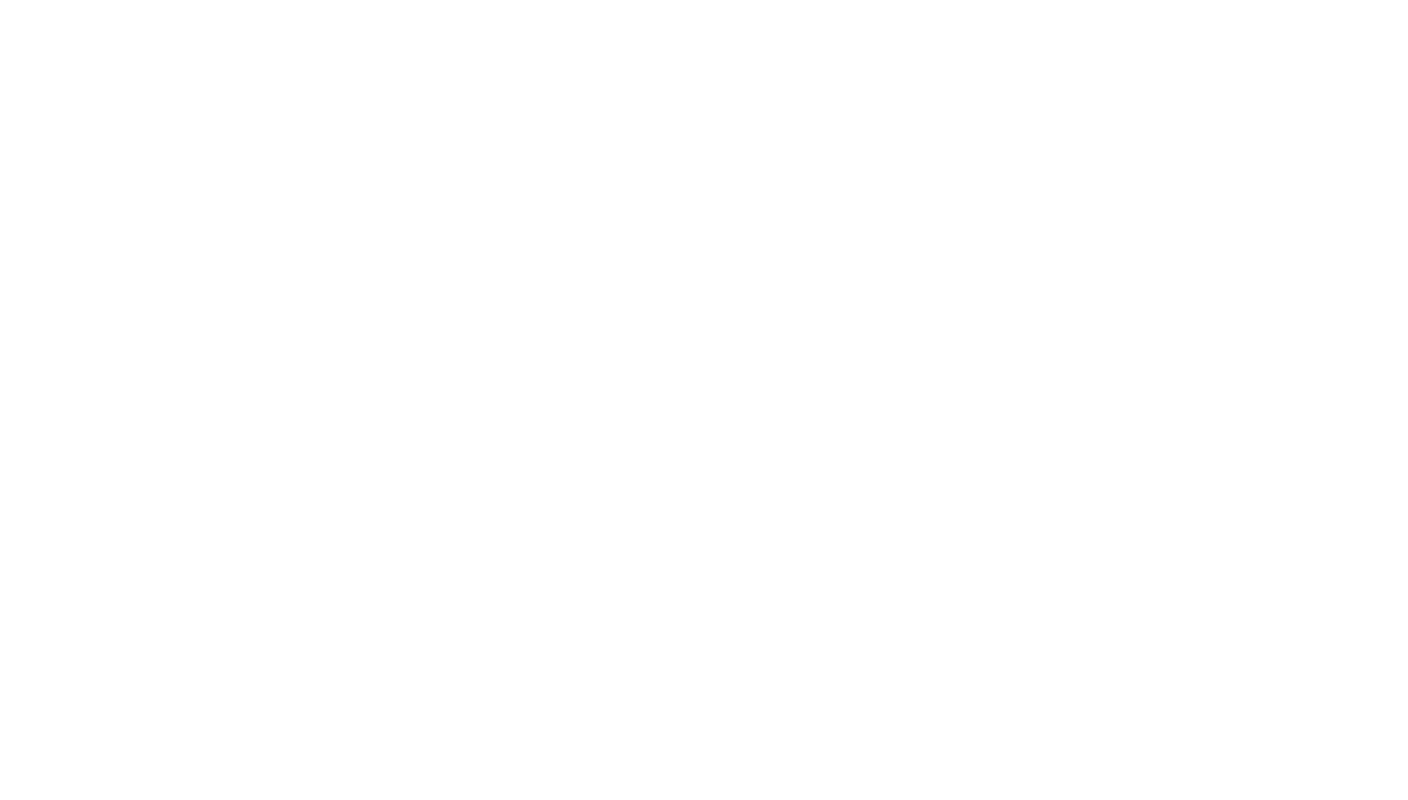
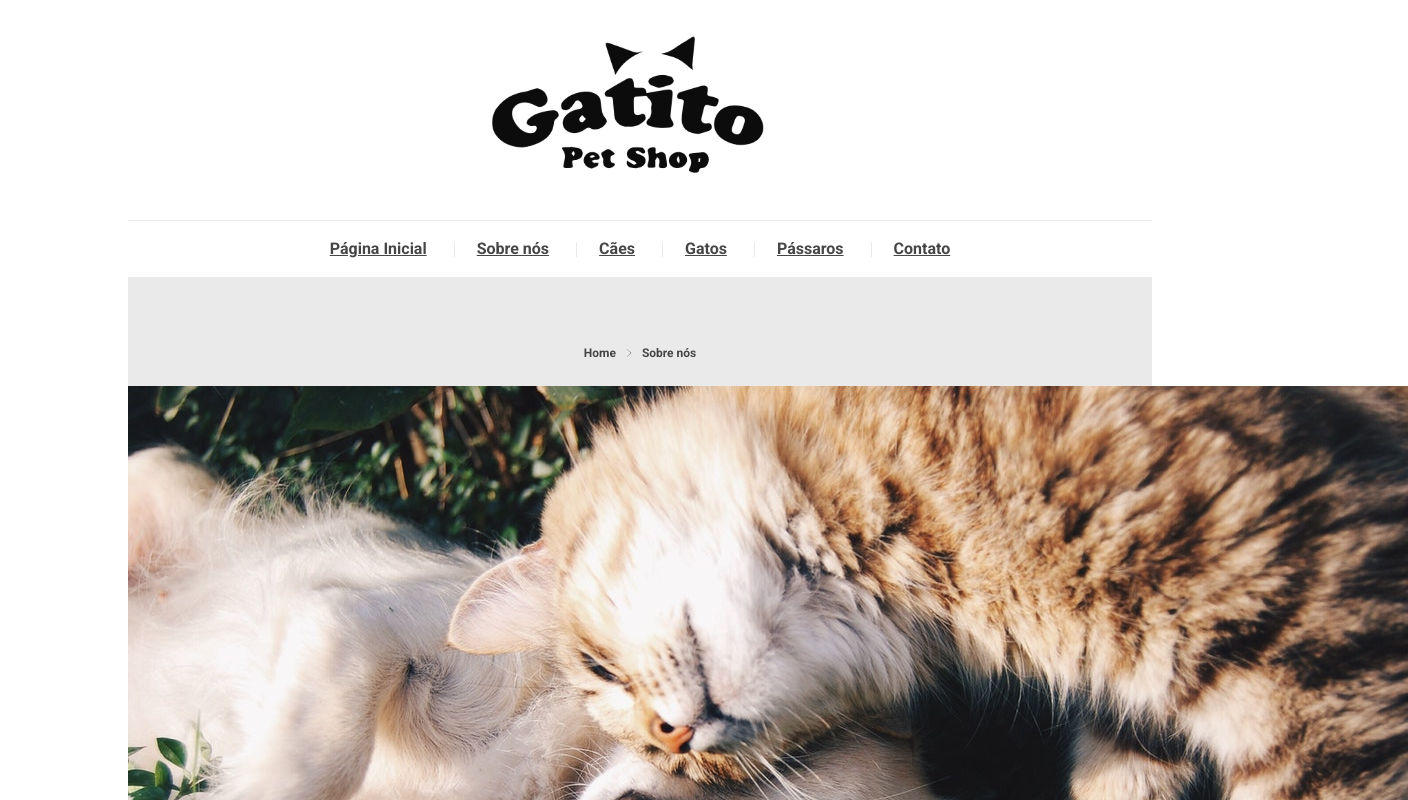
Before and after one commit to DanielFFerreira/projeto-sass-alura, a website: page about.html in a window 1280 px wide. Shown: the top 800 px of the page, 1408 px wide, since content can reach past the window. Drawn offline with Linux system fonts and the light colour scheme.

Commit message:
estilizando about

```diff
--- a/about.html
+++ b/about.html
@@ -4,9 +4,78 @@
   <meta charset="UTF-8">
   <meta http-equiv="X-UA-Compatible" content="IE=edge">
   <meta name="viewport" content="width=device-width, initial-scale=1.0">
-  <title>Página about</title>
+  <title>Gatito Petshop</title>
+
+  <!-- styles -->
+  <link rel="stylesheet" href="src/css/reset.css">
+  <link rel="stylesheet" href="src/css/styles.css">
+  <!-- google fonts -->
+  <link rel="preconnect" href="https://fonts.googleapis.com">
+  <link rel="preconnect" href="https://fonts.gstatic.com" crossorigin>
+  <link href="https://fonts.googleapis.com/css2?family=Roboto:wght@700&display=swap" rel="stylesheet">
+
 </head>
 <body>
+  <header class="header">
+    <figure class="header__logo">
+      <img src="src/img/logo.png" alt="Logo" class="header__img">
+    </figure>
+    <nav class="header__menu menu">
+      <ul class="menu__list">
+        <li class="menu__items">
+          <a href="/" class="menu__links">Página Inicial</a>
+        </li>
 
+        <li class="menu__items">
+          <a href="about.html" class="menu__links">Sobre nós</a>
+        </li>
+
+        <li class="menu__items">
+          <a href="collection.html" class="menu__links">Cães</a>
+        </li>
+
+        <li class="menu__items">
+          <a href="collection.html" class="menu__links">Gatos</a>
+        </li>
+
+        <li class="menu__items">
+          <a href="collection.html" class="menu__links">Pássaros</a>
+        </li>
+
+        <li class="menu__items">
+          <a href="contact.html" class="menu__links">Contato</a>
+        </li>
+
+      </ul>
+    </nav>
+  </header>
+
+  <article class="about">
+    <div class="about__title">
+        <h1 class="about__h1">Sobre nós</h1>
+        <div class="about__breadcrumb breadcrumb">
+            <a href="index.html" class="breadcrumb__link">Home</a>
+            <img src="src/img/arrow.svg" alt="Seta" class="breadcrumb__img" />
+            <a href="about.html" class="breadcrumb__link">Sobre nós</a>
+        </div>
+    </div>
+    <div class="about__content">
+        <img src="src/img/dog-cat.jpg" alt="Dog and cat" class="about__img" />
+        <p class="about__intro">Lorem ipsum dolor sit amet, consectetur adipiscing elit. Morbi ipsum felis, ultricies ut semper malesuada, luctus at enim. Ut sodales iaculis libero. Sed hendrerit tellus eu dui hendrerit rhoncus. Aliquam eget risus est.</p>
+        <div class="about__split">
+            <img src="src/img/about.png" alt="Gatito" class="about__img-description" />
+            <div class="about__txt">
+                <p class="about__p">Lorem ipsum dolor sit amet, consectetur adipiscing elit. Morbi ipsum felis, ultricies ut semper malesuada, luctus at enim. Ut sodales iaculis libero. Sed hendrerit tellus eu dui hendrerit rhoncus. Aliquam eget risus est.</p>
+                <p class="about__p">Lorem ipsum dolor sit amet, consectetur adipiscing elit. Morbi ipsum felis, ultricies ut semper malesuada, luctus at enim. Ut sodales iaculis libero. Sed hendrerit tellus eu dui hendrerit rhoncus. Aliquam eget risus est.</p>
+                <p class="about__p">Lorem ipsum dolor sit amet, consectetur adipiscing elit. Morbi ipsum felis, ultricies ut semper malesuada, luctus at enim. Ut sodales iaculis libero. Sed hendrerit tellus eu dui hendrerit rhoncus. Aliquam eget risus est.</p>
+            </div>
+        </div>
+    </div>
+  </article>
+
+  <footer class="footer">
+    <img src="src/img/footer-logo.png" alt="Footer logo" class="footer__logo">
+    <p class="footer__text">2021 Gatito Blog. All rights reserved</p>
+  </footer>
 </body>
 </html>
--- /dev/null
+++ b/src/scss/_about.scss
@@ -0,0 +1,41 @@
+.about {
+  width: 80%;
+  font-family: 'Roboto', sans-serif;
+  margin: 0 auto 40px;
+
+  &__title {
+    background-color: $light-grey;
+    align-items: center;
+    padding: 20px;
+  }
+  &__h1 {
+    font-size: 27px;
+    color: $light-grey;
+    letter-spacing: 1px;
+    margin-top: 5px;
+    margin-bottom: 10px;
+    margin-right: 0;
+    margin-left: 0;
+  }
+  .breadcrumb {
+    display: flex;
+    justify-content: center;
+    align-items: center;
+
+    &__link {
+      font-size: 12px;
+      text-decoration: none;
+      color: $dark-grey;
+
+      &:hover {
+        text-decoration: underline;
+        color: $purple;
+      }
+    }
+
+    &__img {
+      width: 10px;
+      margin: 8px;
+    }
+  }
+}
--- a/src/scss/styles.scss
+++ b/src/scss/styles.scss
@@ -6,5 +6,6 @@ $yellow: #FABE50;
 $img-width: 45%;
 
 @import 'header';
+@import 'about';
 @import 'main';
 @import 'footer';
```
Also changed, not shown: index.html (+13 -1 lines), src/css/styles.css, src/img/tres-gatinhos.jpg (added), 1 other file.
